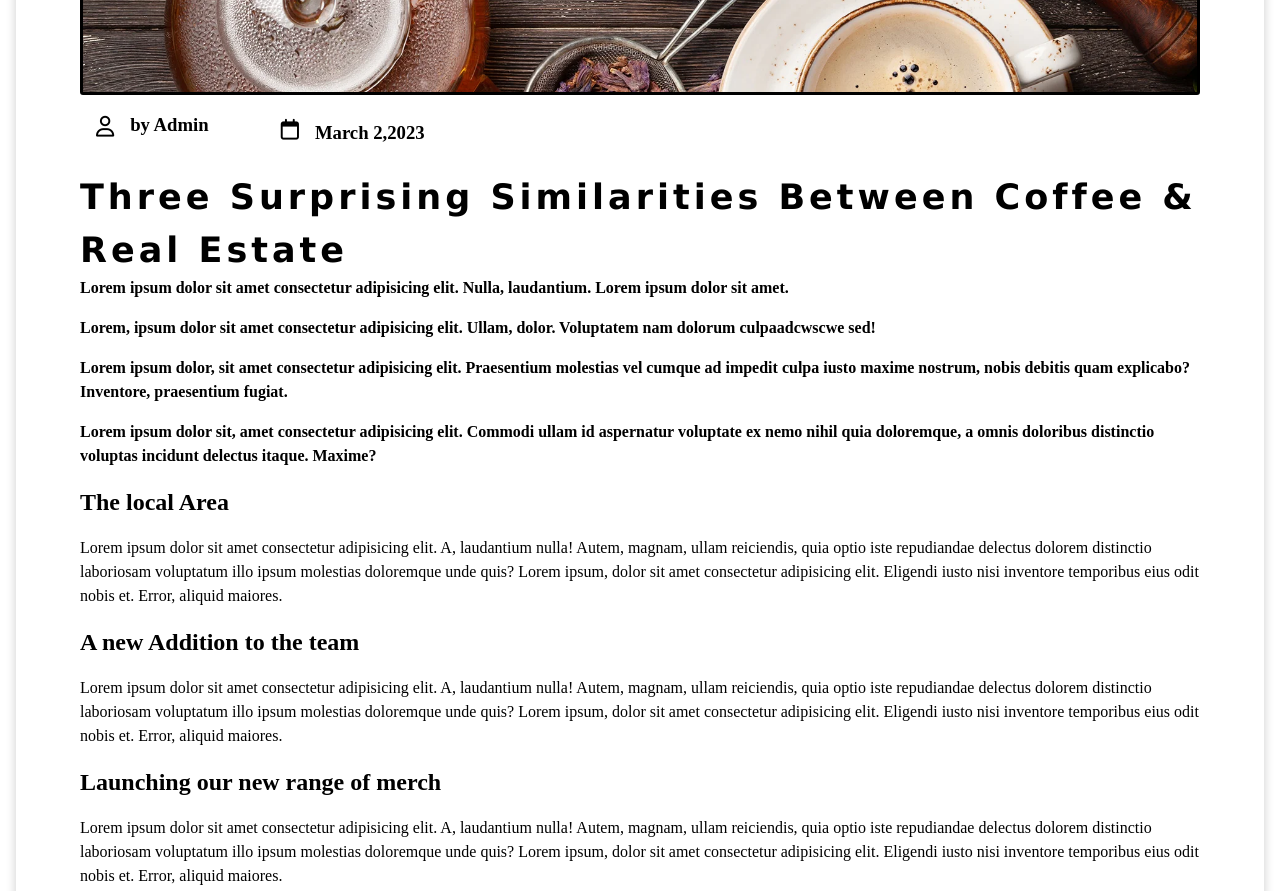
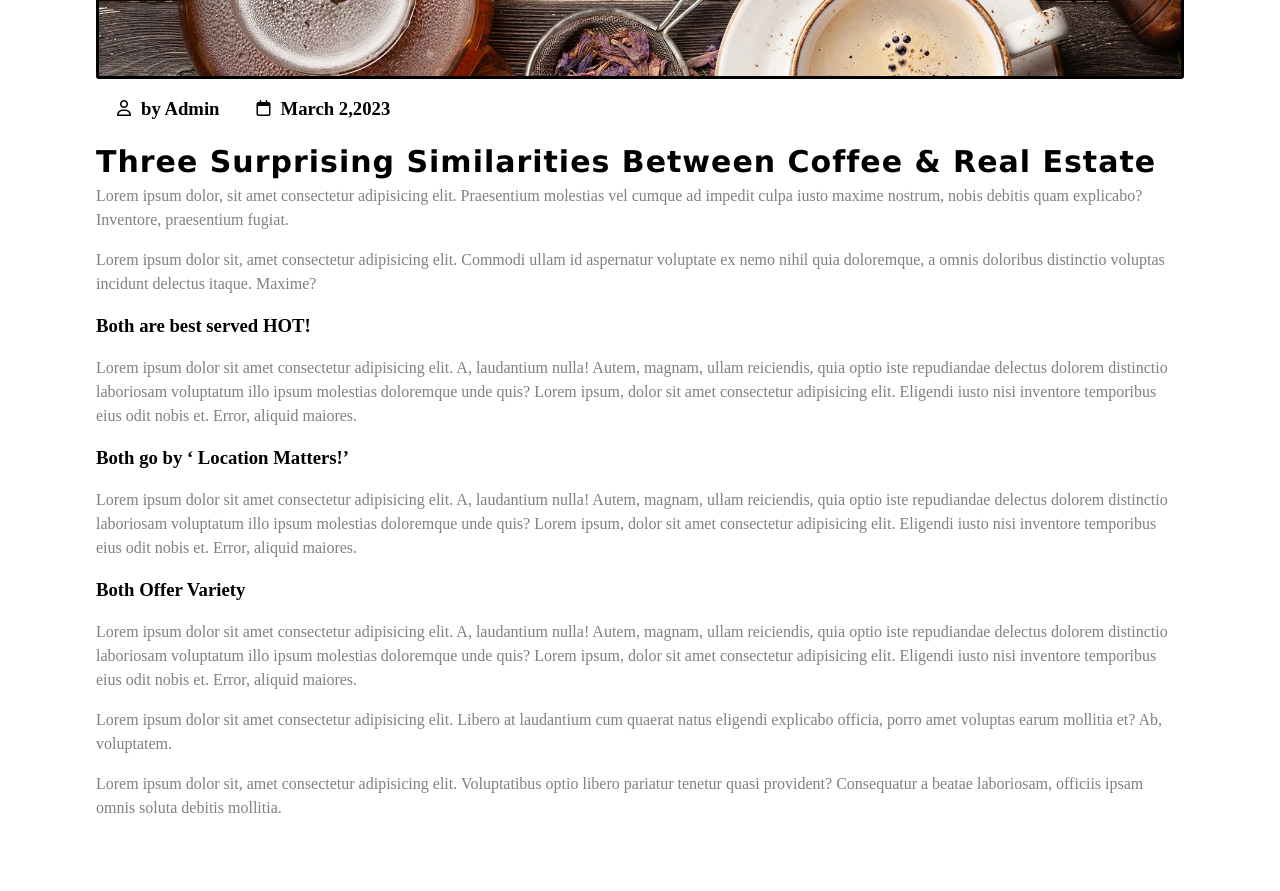
Before and after one commit to diksha2150487/Blogs_page, a plain HTML site: page index.html in a window 1280 px wide. Shown: the part 1020-1911 px from the top of the page. Drawn offline with Linux system fonts and the light colour scheme.

Commit message:
first commit

```diff
--- a/Styles.css
+++ b/Styles.css
@@ -121,7 +121,7 @@ body {
   }
 }
 
-/* ********************************************** */
+/* **************** */
 
 * {
   box-sizing: border-box;
@@ -130,8 +130,11 @@ body {
 .blog {
   /* background-color: #ccc; */
   font-family: "Times New Roman", Times, serif;
-  margin: 1rem;
-  box-shadow: 0 3px 10px rgb(0 0 0 / 0.2);
+
+  width: 95%;
+
+  margin-left: auto;
+  margin-right: auto;
 }
 
 .bistol {
@@ -144,6 +147,7 @@ body {
 }
 .mb {
   margin-bottom: 1rem;
+  color: gray;
 }
 #head {
   margin-bottom: 1rem;
@@ -178,6 +182,8 @@ body {
   background-size: cover;
   height: 30rem;
   width: 100%;
+  margin-left: auto;
+  margin-right: auto;
   border: 3px solid black;
   border-radius: 3px;
 }
@@ -189,36 +195,36 @@ body {
 }
 .mainicon {
   display: flex;
+  padding: 1rem;
 }
 #user {
   display: flex;
-  margin: 1rem;
 }
 #fa-user {
-  padding-top: 5px;
-  padding-right: 1rem;
-  font-size: 1.3rem;
+  margin: 5px;
+  margin-right: 10px;
 }
 #calender {
   display: flex;
-  margin: 1.5rem;
+
   padding-left: 2rem;
 }
 #fa-calender {
-  padding-right: 1rem;
-  font-size: 1.3rem;
+  margin: 5px;
+  margin-right: 10px;
+  /* font-size: 1.3rem; */
 }
 #calender h3 {
   display: flex;
 }
 #three {
-  font-size: 35px;
+  font-size: 30px;
   font-family: "Lucida Sans", "Lucida Sans Regular", "Lucida Grande",
     "Lucida Sans Unicode", Geneva, Verdana, sans-serif;
-  letter-spacing: 4px;
+  letter-spacing: 1px;
 }
 
-/* ***************************************************** */
+/* ******************* */
 
 @import url("https://fonts.googleapis.com/css2?family=Poppins:wght@300;400;500;600;700&display=swap");
 
@@ -312,6 +318,7 @@ ul {
 }
 .foot_copy {
   color: #bbbbbb;
+  margin-top: 2rem;
 }
 .footer-col .social-links a {
   display: inline-block;
--- a/index.html
+++ b/index.html
@@ -11,6 +11,7 @@
       crossorigin="anonymous"
     ></script>
   </head>
+
   <body>
     <div class="nav">
       <input type="checkbox" id="nav-check" />
@@ -36,9 +37,11 @@
         <button class="cont_but">Contact US</button>
       </div>
     </div>
-    <!-- ******************************************** -->
+    <!-- **************** -->
     <div class="blog">
-      <div class="image"><h3>Blogs</h3></div>
+      <div class="image">
+        <h3>Blogs</h3>
+      </div>
       <div class="card-content">
         <div class="coffee">
           <h4>BREWING UP</h4>
@@ -56,26 +59,19 @@
         <h2 id="three">
           Three Surprising Similarities Between Coffee & Real Estate
         </h2>
-        <h4 class="mb">
-          Lorem ipsum dolor sit amet consectetur adipisicing elit. Nulla,
-          laudantium. Lorem ipsum dolor sit amet.
-        </h4>
-        <h4 class="mb">
-          Lorem, ipsum dolor sit amet consectetur adipisicing elit. Ullam,
-          dolor. Voluptatem nam dolorum culpaadcwscwe sed!
-        </h4>
-        <h4 class="mb">
+
+        <p class="mb">
           Lorem ipsum dolor, sit amet consectetur adipisicing elit. Praesentium
           molestias vel cumque ad impedit culpa iusto maxime nostrum, nobis
           debitis quam explicabo? Inventore, praesentium fugiat.
-        </h4>
-        <h4 class="mb">
+        </p>
+        <p class="mb">
           Lorem ipsum dolor sit, amet consectetur adipisicing elit. Commodi
           ullam id aspernatur voluptate ex nemo nihil quia doloremque, a omnis
           doloribus distinctio voluptas incidunt delectus itaque. Maxime?
-        </h4>
+        </p>
 
-        <h2 class="heading" id="head">The local Area</h2>
+        <h3 class="heading" id="head">Both are best served HOT!</h3>
         <p class="mb">
           Lorem ipsum dolor sit amet consectetur adipisicing elit. A, laudantium
           nulla! Autem, magnam, ullam reiciendis, quia optio iste repudiandae
@@ -84,7 +80,7 @@
           adipisicing elit. Eligendi iusto nisi inventore temporibus eius odit
           nobis et. Error, aliquid maiores.
         </p>
-        <h2 class="heading" id="head">A new Addition to the team</h2>
+        <h3 class="heading" id="head">Both go by ‘ Location Matters!’</h3>
         <p class="mb">
           Lorem ipsum dolor sit amet consectetur adipisicing elit. A, laudantium
           nulla! Autem, magnam, ullam reiciendis, quia optio iste repudiandae
@@ -93,7 +89,7 @@
           adipisicing elit. Eligendi iusto nisi inventore temporibus eius odit
           nobis et. Error, aliquid maiores.
         </p>
-        <h2 class="heading" id="head">Launching our new range of merch</h2>
+        <h3 class="heading" id="head">Both Offer Variety</h3>
         <p class="mb">
           Lorem ipsum dolor sit amet consectetur adipisicing elit. A, laudantium
           nulla! Autem, magnam, ullam reiciendis, quia optio iste repudiandae
@@ -114,7 +110,7 @@
         </p>
       </div>
     </div>
-    <!-- **************************************** -->
+    <!-- ************** -->
     <footer class="footer">
       <div class="container">
         <div class="row">
```
